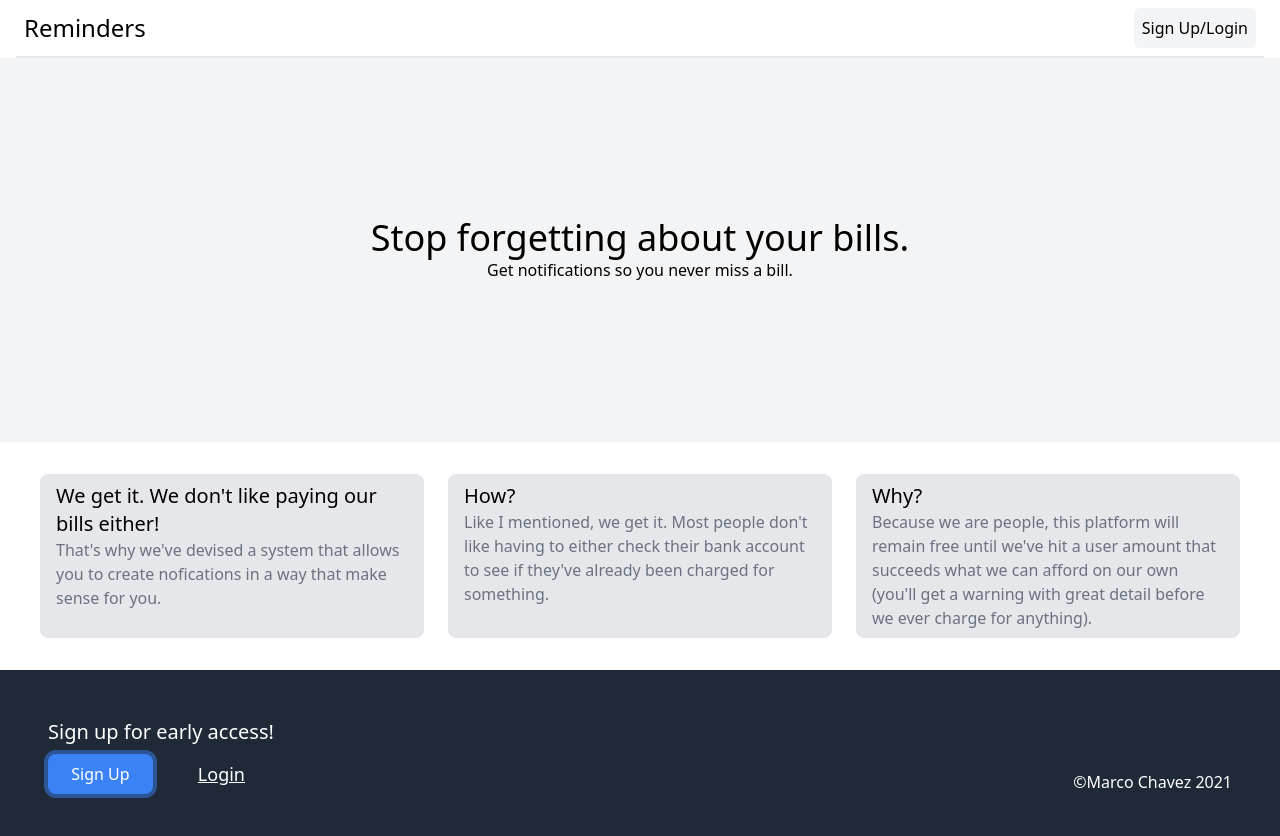
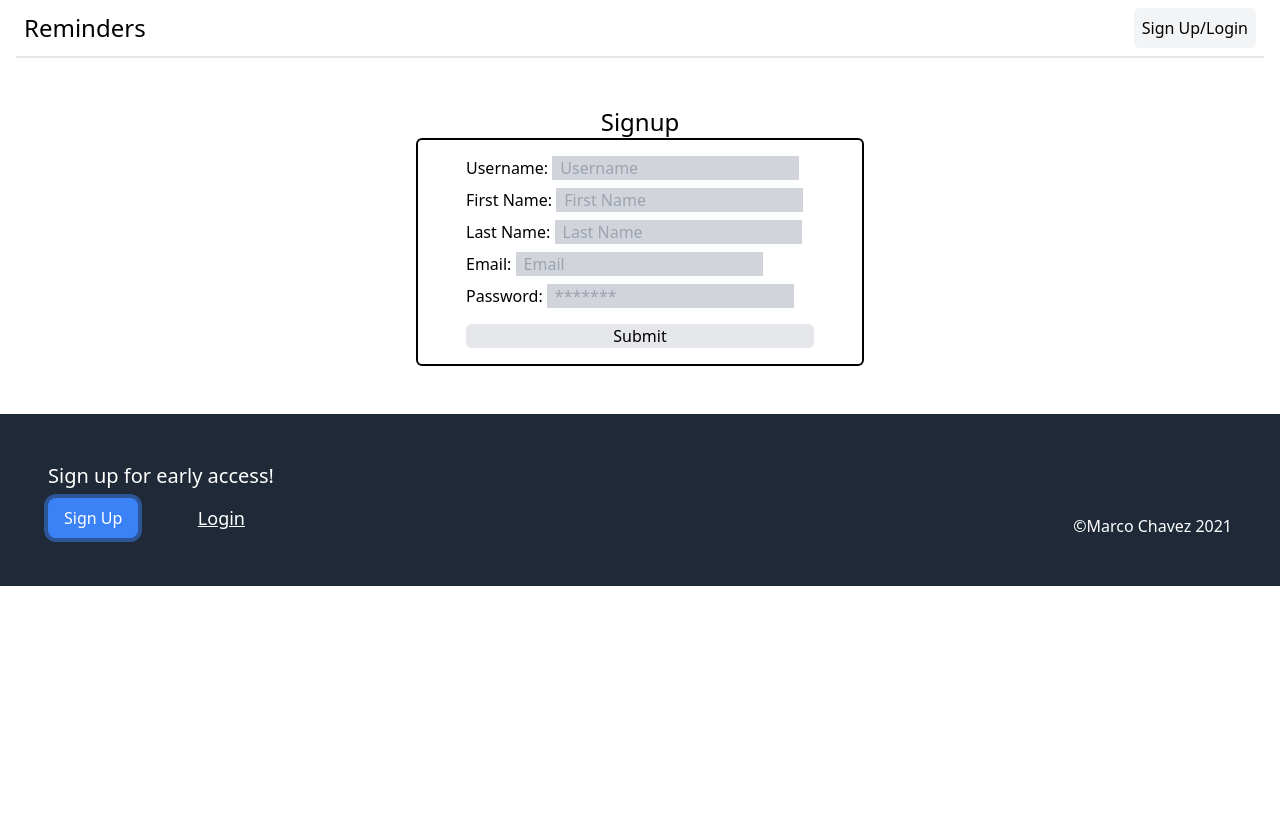
Before and after one commit to mxrcochxvez/billreminders, a React (Create React App) app: page /signup in a window 1280 px wide. Shown: the top 836 px of the page. After the commit the page ends 800 px from the top, so only its background shows below. Built offline with nearby package versions, Linux system fonts and the light colour scheme.

Commit message:
adding project files

```diff
--- a/src/App.tsx
+++ b/src/App.tsx
@@ -1,16 +1,26 @@
-import Grab from "./components/Grab";
+import {
+  BrowserRouter as Router,
+  Switch,
+  Route
+} from "react-router-dom";
+
 import Navbar from "./components/Navbar";
-import Signup from "./components/Signup";
-import Hero from "./layout/Hero";
+import Signup from "./pages/Signup";
+import Homepage from "./pages/Homepage";
+import NotFound from "./pages/404";
+import SignupFooter from "./components/SignupFooter";
 
 function App() {
   return (
-    <div>
+    <Router>
       <Navbar />
-      <Hero title="Stop forgetting about your bills." subtitle="Get notifications so you never miss a bill." />
-      <Grab />
-      <Signup />
-    </div>
+      <Switch>
+        <Route exact path="/" component={Homepage} />
+        <Route path="/signup" component={Signup} />
+        <Route component={NotFound} />
+      </Switch>
+      <SignupFooter />
+    </Router>
   );
 }
 
--- a/src/components/Navbar.tsx
+++ b/src/components/Navbar.tsx
@@ -1,7 +1,11 @@
+import { Link } from 'react-router-dom';
+
 export default function Navbar() {
     return (
         <div className="flex justify-between items-center p-2 mx-4 border-b-2">
-            <h1 className="text-2xl">Reminders</h1>
+            <Link to="/">
+                <h1 className="text-2xl">Reminders</h1>
+            </Link>
             <div>
                 <button className="bg-gray-100 p-2 rounded-md">Sign Up/Login</button>
             </div>
--- a/src/components/Signup.tsx
+++ b/src/components/SignupFooter.tsx
@@ -1,16 +1,21 @@
-export default function Signup() {
+import { Link } from "react-router-dom";
+import Section from "../layout/Section";
+
+export default function SignupFooter() {
     return (
-        <div className="bg-gray-800 text-white p-12 flex justify-between">
+        <Section className="bg-gray-800 text-white p-12 flex justify-between mt-4">
             <div>
                 <h1 className="text-xl">Sign up for early access!</h1>
                 <div className="grid grid-cols-2 gap-4 max-w-sm mt-2">
-                    <button className="bg-blue-500 px-4 py-2 rounded-lg ring-4">Sign Up</button>
+                    <Link to="/signup">
+                        <button className="bg-blue-500 px-4 py-2 rounded-lg ring-4">Sign Up</button>
+                    </Link>
                     <button className="underline text-lg">Login</button>
                 </div>
             </div>
             <div className="self-end">
                 <p>&copy;Marco Chavez 2021</p>
             </div>
-        </div>
+        </Section>
     )
 }
--- a/src/index.tsx
+++ b/src/index.tsx
@@ -2,10 +2,23 @@ import React from 'react';
 import ReactDOM from 'react-dom';
 import './index.css';
 import App from './App';
+import {
+  ApolloClient,
+  InMemoryCache,
+  ApolloProvider
+} from "@apollo/client";
+
+const client = new ApolloClient({
+  uri: 'http://localhost:4000/',
+  cache: new InMemoryCache(),
+  connectToDevTools: true,
+});
 
 ReactDOM.render(
   <React.StrictMode>
-    <App />
+    <ApolloProvider client={client}>
+      <App />
+    </ApolloProvider>
   </React.StrictMode>,
   document.getElementById('root')
 );
--- /dev/null
+++ b/src/layout/Input.tsx
@@ -0,0 +1,22 @@
+import React, { HTMLInputTypeAttribute } from "react"
+
+type InputProps = {
+    type?: HTMLInputTypeAttribute;
+    label: string;
+    placeholder: string;
+    value?: string;
+    onChange?: (e: React.ChangeEvent<HTMLInputElement>) => void;
+    onClick?: (e: React.MouseEvent<HTMLInputElement>) => void;
+}
+
+/**
+ * Input with default styling
+ */
+export default function Input(props: InputProps) {
+    return (
+        <div>
+            {props.label && <label>{props.label}: </label>}
+            <input {...props} className="bg-gray-300 px-2" />
+        </div>
+    )
+}
--- /dev/null
+++ b/src/pages/404.tsx
@@ -0,0 +1,12 @@
+import Hero from "../layout/Hero";
+
+/**
+ * 404 page
+ */
+export default function NotFound() {
+    return (
+        <div>
+            <Hero title="Page not found." subtitle="Looks like you've hit a dead end buddy." />
+        </div>
+    )
+}
--- /dev/null
+++ b/src/pages/Homepage.tsx
@@ -0,0 +1,11 @@
+import Grab from "../components/Grab";
+import Hero from "../layout/Hero";
+
+export default function Homepage() {
+    return (
+        <div>
+            <Hero title="Stop forgetting about your bills." subtitle="Get notifications so you never miss a bill." />
+            <Grab />
+        </div>
+    )
+}
--- /dev/null
+++ b/src/pages/Signup.tsx
@@ -0,0 +1,83 @@
+import Input from "../layout/Input";
+import Section from "../layout/Section";
+import { gql, useMutation } from "@apollo/client";
+import { useState } from "react";
+
+const SIGNUP = gql`
+    mutation Signup($username: String!, $firstName: String!, $lastName: String!, $email: String!, $password: String!) {
+        createUser(username: $username, firstName: $firstName, lastName: $lastName, email: $email, password: $password) {
+            _id
+        }
+    }
+`
+
+export default function Signup() {
+
+    const [userData, setUserData] = useState({
+        username: "",
+        email: "",
+        password: "",
+        firstName: "",
+        lastName: ""
+    });
+
+    // eslint-disable-next-line
+    const [signup, { data, loading, error }] = useMutation(SIGNUP, {errorPolicy: "all"});
+
+    const submit = async () => {
+        await signup({
+            variables: {
+                firstName: userData.firstName,
+                lastName: userData.lastName,
+                email: userData.email,
+                password: userData.password
+            }
+        })
+    }
+
+    if (loading) return <p>Loading...</p>;
+    if (error) return <p>An error occurred</p>;
+
+    return (
+        <Section className="mt-12 mb-12">
+            <h1 className="text-2xl text-center">Signup</h1>
+            <div className="border-2 border-black rounded-md m-auto max-w-md px-12 py-4">
+                <div className="grid grid-cols-1 gap-2">
+                    <div>
+                        <Input label="Username" type="text" placeholder="Username"
+                            value={userData.username}
+                            onChange={e => setUserData({ ...userData, username: e.target.value })}
+                        />
+                    </div>
+                    <div>
+                        <Input label="First Name" type="text" placeholder="First Name"
+                            value={userData.firstName}
+                            onChange={e => setUserData({ ...userData, firstName: e.target.value })}
+                        />
+                    </div>
+                    <div>
+                        <Input label="Last Name" type="text" placeholder="Last Name"
+                            value={userData.lastName}
+                            onChange={e => setUserData({ ...userData, lastName: e.target.value })}
+                        />
+                    </div>
+                    <div>
+                        <Input label="Email" type="text" placeholder="Email"
+                            value={userData.email}
+                            onChange={e => setUserData({ ...userData, email: e.target.value })}
+                        />
+                    </div>
+                    <div>
+                        <Input label="Password" type="password" placeholder="*******"
+                            value={userData.password}
+                            onChange={e => setUserData({ ...userData, password: e.target.value })}
+                        />
+                    </div>
+                    <div className="text-center mt-2 bg-gray-200 rounded-md">
+                        <button onClick={submit}>Submit</button>
+                    </div>
+                </div>
+            </div>
+        </Section>
+    )
+}
```
Also changed, not shown: package.json (+8 -0 lines), 1 other file (tests, documents, lock files or other folders).
